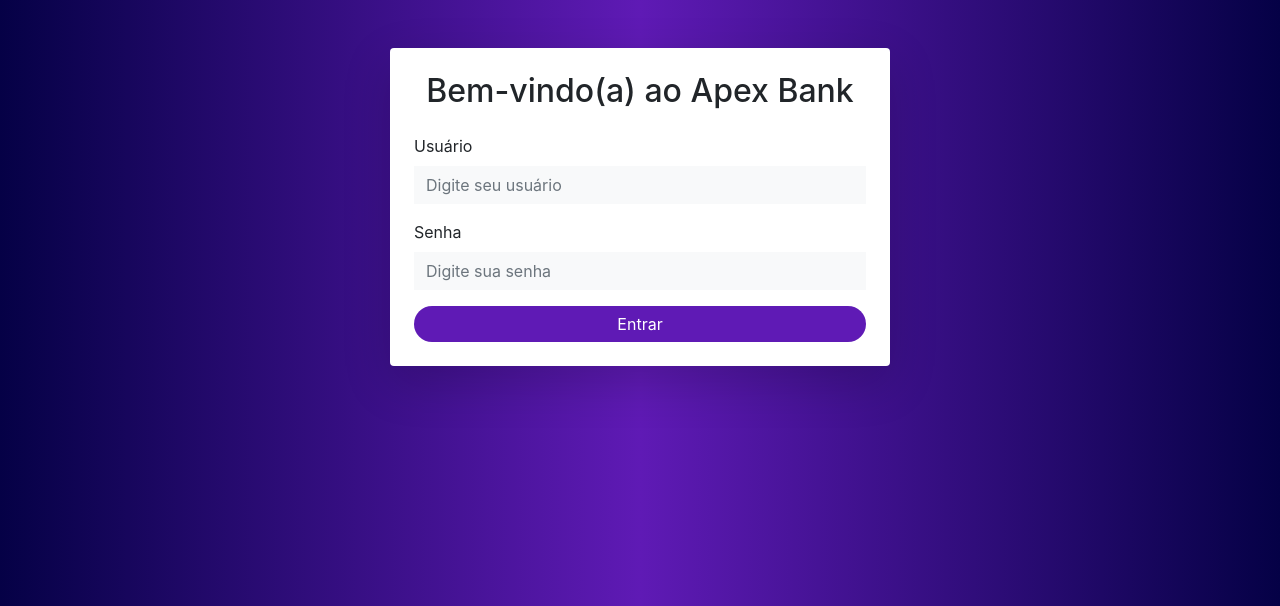
After one commit to marcelitos1v9/Apex-bank, a PHP site: page /views/login.php in a window 1280 px wide. The commit adds this page. Shown: the top 606 px of the page. Run offline with PHP 8.4, Linux system fonts and the light colour scheme.

Commit message:
modified:   index.php 	new file:   views/login.php

```diff
--- /dev/null
+++ b/views/login.php
@@ -0,0 +1,90 @@
+<!DOCTYPE html>
+<html lang="en">
+<head>
+  <meta charset="UTF-8">
+  <meta name="viewport" content="width=device-width, initial-scale=1.0">
+  <meta http-equiv="X-UA-Compatible" content="ie=edge">
+  <title>Página de Login</title>
+  <!-- Bootstrap CSS -->
+  <link rel="stylesheet" href="https://stackpath.bootstrapcdn.com/bootstrap/4.3.1/css/bootstrap.min.css" integrity="sha384-ggOyR0iXCbMQv3Xipma34MD+dH/1fQ784/j6cY/iJTQUOhcWr7x9JvoRxT2MZw1T" crossorigin="anonymous">
+  <!-- Custom CSS -->
+    <style>
+        body {
+            background: linear-gradient(90deg, rgba(5,1,70,1) 0%, rgba(95,26,181,1) 50%, rgba(5,1,70,1) 100%);
+}
+
+.card {
+  background-color: #fff;
+  border: none;
+}
+
+.card-header {
+  background-color: #0077b6;
+  color: #fff;
+  font-weight: bold;
+}
+
+.form-control {
+  background-color: #f8f9fa;
+  border: none;
+  border-radius: 0;
+  box-shadow: none;
+}
+
+.form-control:focus {
+  box-shadow: none;
+  border-color: #0077b6;
+}
+
+
+.btn-primary {
+        border: none;
+        background-color: rgba(95, 26, 181, 1)
+    }
+
+.btn-primary:hover {
+  background-color: #006298;
+  box-shadow: none;
+}
+
+.btn-primary:focus {
+  box-shadow: none;
+  outline: none;
+}
+
+.btn-block {
+  display: block;
+  width: 100%;
+}
+
+@media (min-width: 576px) {
+  .card {
+    max-width: 500px;
+    margin: 0 auto;
+  }
+}
+    </style>
+</head>
+<body>
+  <div class="container mt-5">
+    <div class="row justify-content-center align-items-center">
+      <div class="col-md-6">
+        <div class="card shadow-lg p-4">
+          <h2 class="text-center mb-4">Bem-vindo(a) ao Apex Bank</h2>
+          <form>
+            <div class="form-group">
+              <label for="username">Usuário</label>
+              <input type="text" class="form-control" id="username" placeholder="Digite seu usuário">
+            </div>
+            <div class="form-group">
+              <label for="password">Senha</label>
+              <input type="password" class="form-control" id="password" placeholder="Digite sua senha">
+            </div>
+            <button type="submit" class="btn btn-primary btn-block rounded-pill">Entrar</button>
+          </form>
+        </div>
+      </div>
+    </div>
+  </div>
+
+<?php include("./blades/fim.php") ?>
```
Also changed, not shown: index.php (+4 -5 lines).
